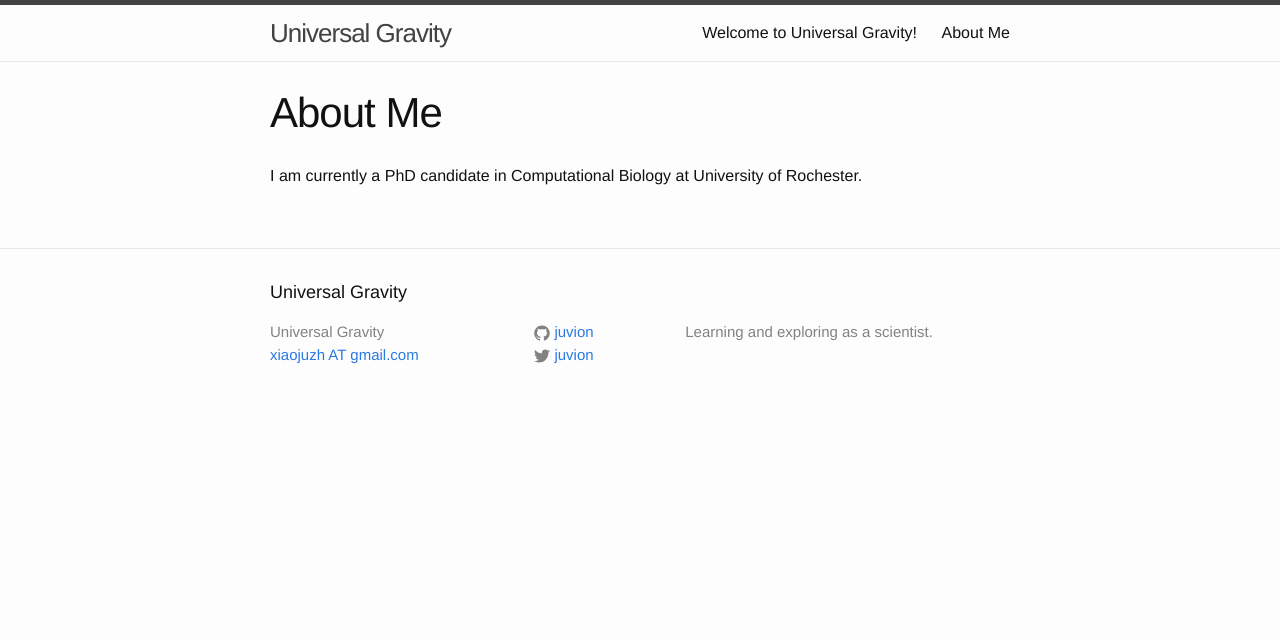
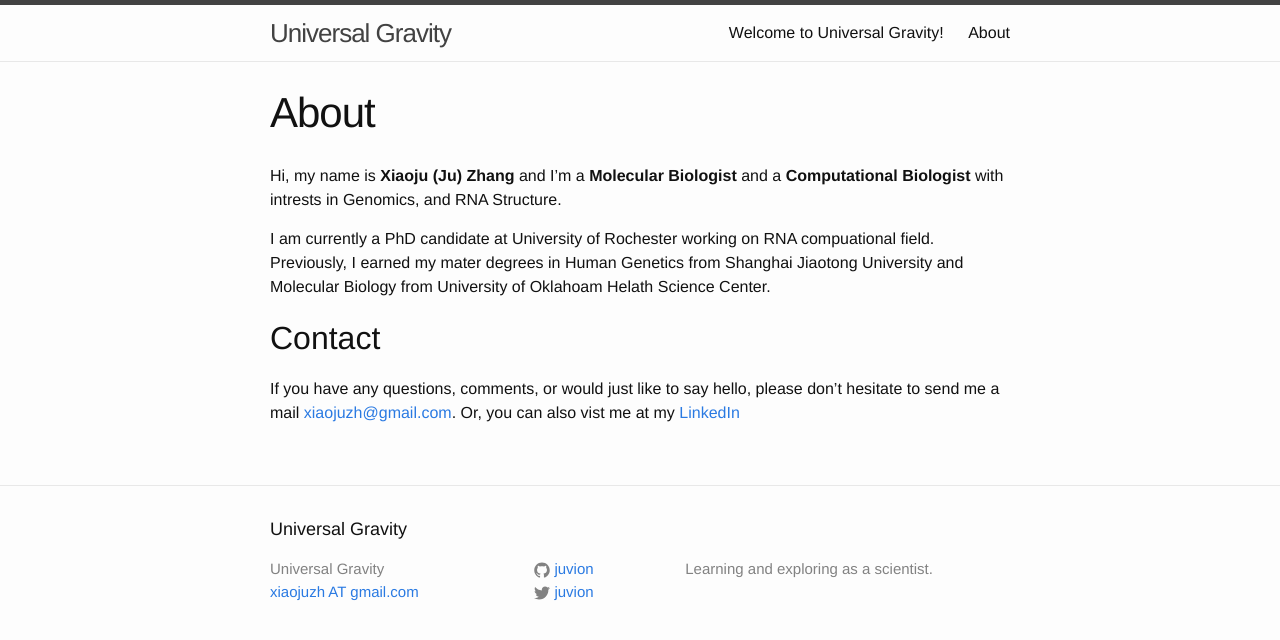
Before and after one commit to juvion/juvion.github.io, a Jekyll site: the page built from about.md, in a window 1280 px wide. Shown: the top 640 px of the page. Built offline with Jekyll 4.4.1, drawn with Linux system fonts in a browser that asks for light colours; Markdown is read by kramdown in place of the engine named in the settings.

```diff
--- a/about.md
+++ b/about.md
@@ -1,7 +1,20 @@
 ---
 layout: page
-title: About Me
+title: About
 permalink: /about/
+page-class: page-about
 ---
 
-I am currently a PhD candidate in Computational Biology at University of Rochester.
+Hi, my name is __Xiaoju (Ju) Zhang__ and I’m a __Molecular Biologist__ and a __Computational Biologist__ with
+intrests in Genomics, and RNA Structure.
+
+I am currently a PhD candidate at University of Rochester working on RNA compuational field. Previously,
+I earned my mater degrees in Human Genetics from Shanghai Jiaotong University and Molecular Biology from
+University of Oklahoam Helath Science Center.
+
+
+## Contact
+
+If you have any questions, comments, or would just like to say hello, please don't hesitate to send me a
+mail [xiaojuzh@gmail.com](mailto:xiaojuzh@gmail.com). Or, you can also vist me at my
+[LinkedIn](www.linkedin.com/pub/xiaoju-ju-zhang/15/b5a/36b)
```
Also changed, not shown: _posts/2014-08-07-R_export_excel.md (added, +41 -0 lines).
